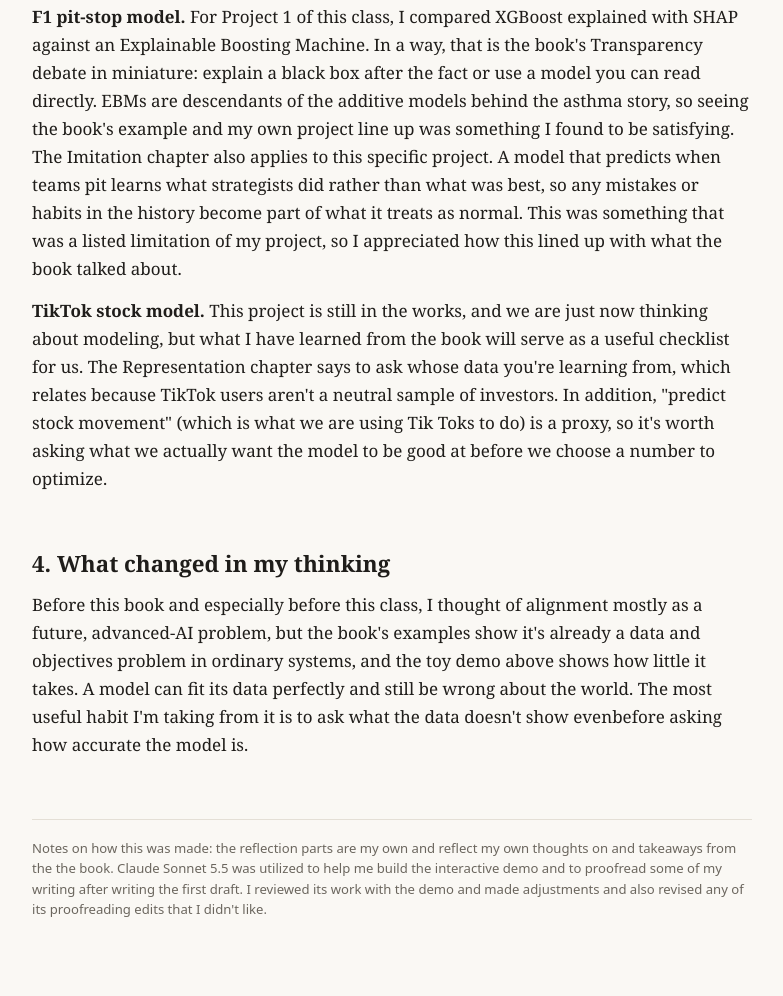
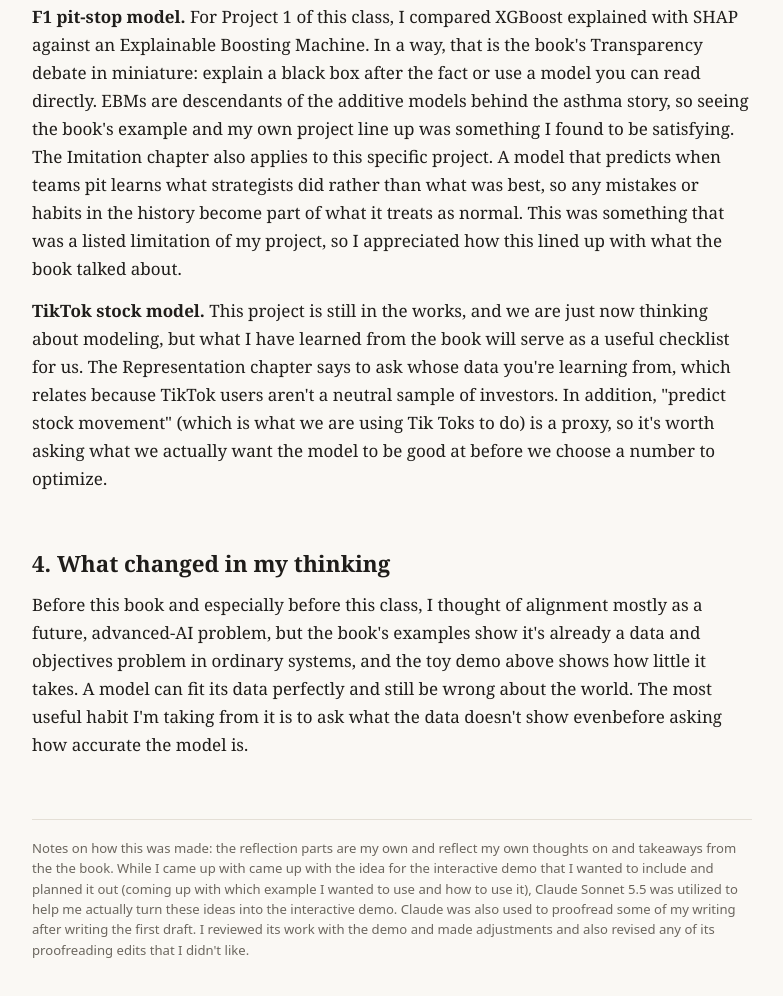
Before and after one commit to hmccormack1/alignment-problem-reflection, a plain HTML site: page index.html in a window 1280 px wide. Shown: the part 4003-4999 px from the top of the page, without its empty margins (248-1031 px from the left). Drawn offline with Linux system fonts and the light colour scheme.

Commit message:
Fix wording

```diff
--- a/index.html
+++ b/index.html
@@ -115,7 +115,7 @@ footer{margin-top:60px;padding-top:18px;border-top:1px solid var(--line);color:v
 <p>Before this book and especially before this class, I thought of alignment mostly as a future, advanced-AI problem, but the book's examples show it's already a data and objectives problem in ordinary systems, and the toy demo above shows how little it takes. A model can fit its data perfectly and still be wrong about the world. The most useful habit I'm taking from it is to ask what the data doesn't show evenbefore asking how accurate the model is.</p>
 
 <footer>
-Notes on how this was made: the reflection parts are my own and reflect my own thoughts on and takeaways from the the book. Claude Sonnet 5.5 was utilized to help me build the interactive demo and to proofread some of my writing after writing the first draft. I reviewed its work with the demo and made adjustments and also revised any of its proofreading edits that I didn't like.
+Notes on how this was made: the reflection parts are my own and reflect my own thoughts on and takeaways from the the book. While I came up with came up with the idea for the interactive demo that I wanted to include and planned it out (coming up with which example I wanted to use and how to use it), Claude Sonnet 5.5 was utilized to help me actually turn these ideas into the interactive demo. Claude was also used to proofread some of my writing after writing the first draft. I reviewed its work with the demo and made adjustments and also revised any of its proofreading edits that I didn't like.
 </footer>
 </main>
 
```
